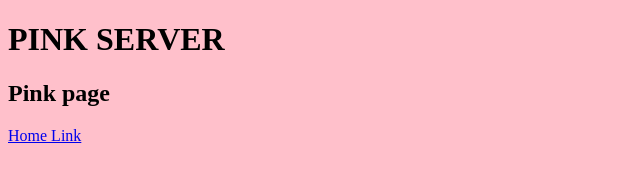
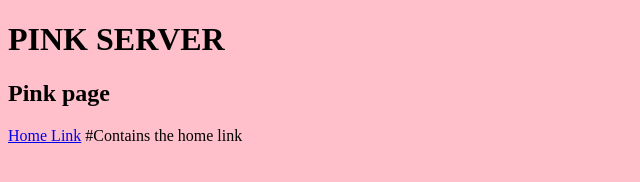
Before and after one commit to marucg/2018-19-PNE-practices, a plain HTML site: page P4/pink.html in a window 1280 px wide. Shown: the whole page, without its empty margins (0-640 px from the left). Drawn offline with Linux system fonts and the light colour scheme.

Commit message:
Html file -pink page-

```diff
--- a/P4/pink.html
+++ b/P4/pink.html
@@ -10,3 +10,5 @@
  <a href="http://10.0.2.15:8080/">Home Link</a>
 </body>
 </html>
+
+#Contains the home link
```
